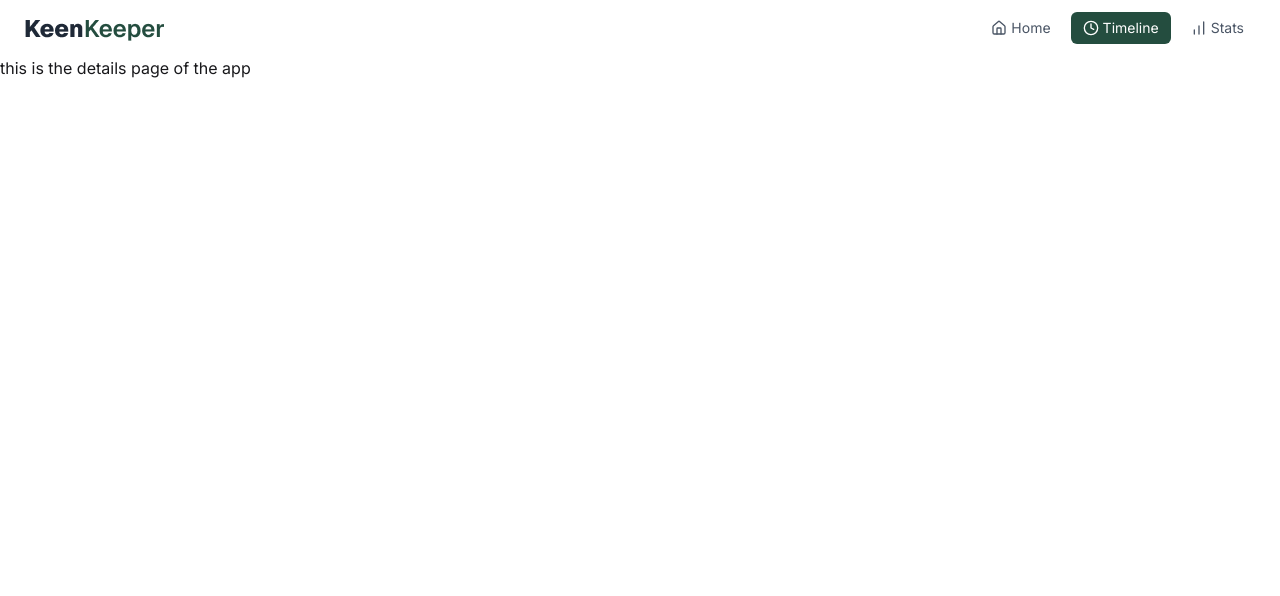
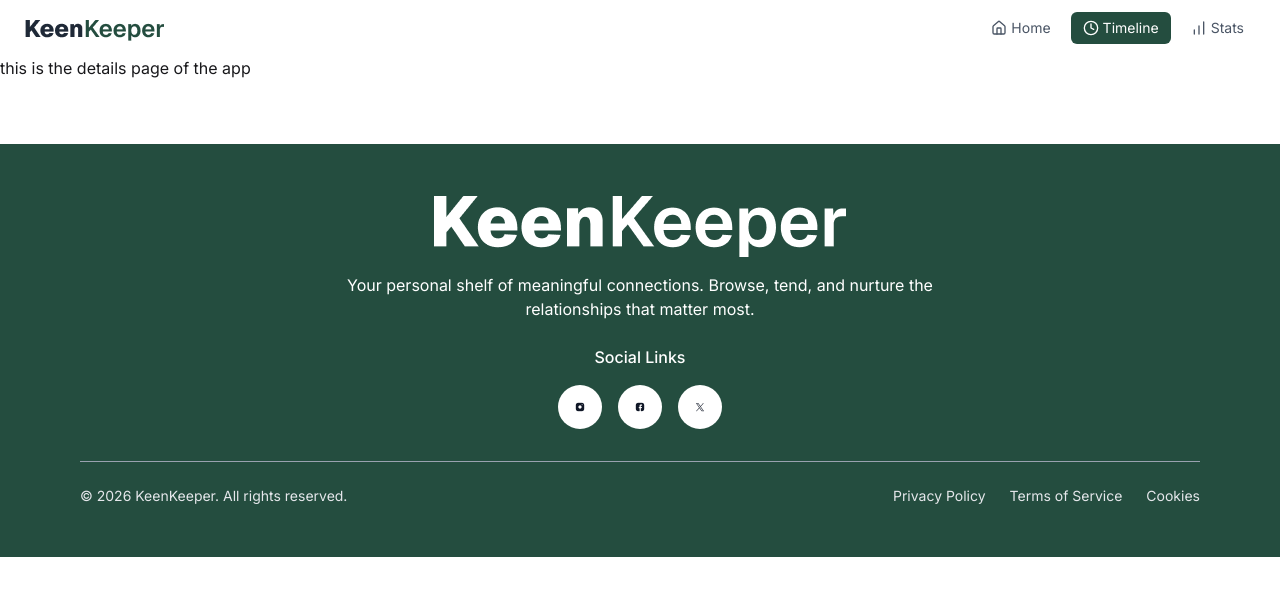
Before and after one commit to gaziadnan/FriendsZone, a Next.js app: page /timeline in a window 1280 px wide. Shown: the top 596 px of the page. Built offline with nearby package versions, Linux system fonts and the light colour scheme.

Commit message:
Added the Footer Section and Add in layout.js file for see this section in other pages

```diff
--- a/src/app/layout.js
+++ b/src/app/layout.js
@@ -1,19 +1,17 @@
 import "./globals.css";
 import Navbar from "@/components/Navbar";
+import Footer from "@/components/Footer";
 import { Inter } from "next/font/google";
 
-// Load font
-const inter = Inter({
-  subsets: ["latin"],
-  variable: "--font-inter",
-});
+const inter = Inter({ subsets: ["latin"] });
 
 export default function RootLayout({ children }) {
   return (
     <html lang="en">
-      <body className={`${inter.className}`}>
+      <body className={inter.className}>
         <Navbar />
         {children}
+        <Footer />
       </body>
     </html>
   );
--- /dev/null
+++ b/src/components/Footer.jsx
@@ -0,0 +1,61 @@
+const Footer = () => {
+  return (
+    <footer className="bg-[#244D3F] text-white mt-16 flex justify-center items-center h-[413px]">
+
+      <div className="w-full max-w-6xl px-4 text-center">
+
+        {/* Logo Image */}
+        <div className="flex justify-center mb-4">
+          <img
+            src="/assets/logo-xl.png"
+            alt="KeenKeeper"
+            className="w-[412px] h-[61px] object-contain"
+          />
+        </div>
+
+        {/* Subtitle */}
+        <p className="text-white-400 mb-6 max-w-2xl mx-auto">
+          Your personal shelf of meaningful connections. Browse, tend, and nurture the relationships that matter most.
+        </p>
+
+        {/* Social Links */}
+        <p className="mb-4 font-medium">Social Links</p>
+
+        <div className="flex justify-center gap-4 mb-8">
+
+          <div className="bg-white p-3 rounded-full cursor-pointer hover:scale-110 transition">
+            <img src="/assets/instagram.png" alt="instagram" className="w-5 h-5" />
+          </div>
+
+          <div className="bg-white p-3 rounded-full cursor-pointer hover:scale-110 transition">
+            <img src="/assets/facebook.png" alt="facebook" className="w-5 h-5" />
+          </div>
+
+          <div className="bg-white p-3 rounded-full cursor-pointer hover:scale-110 transition">
+            <img src="/assets/twitter.png" alt="twitter" className="w-5 h-5" />
+          </div>
+
+        </div>
+
+        {/* Divider */}
+        <hr className="border-gray-400 mb-6" />
+
+        {/* Bottom Section */}
+        <div className="flex flex-col md:flex-row justify-between items-center text-sm text-gray-200">
+
+          <p>© 2026 KeenKeeper. All rights reserved.</p>
+
+          <div className="flex gap-6 mt-4 md:mt-0">
+            <span className="cursor-pointer hover:underline">Privacy Policy</span>
+            <span className="cursor-pointer hover:underline">Terms of Service</span>
+            <span className="cursor-pointer hover:underline">Cookies</span>
+          </div>
+
+        </div>
+
+      </div>
+    </footer>
+  );
+};
+
+export default Footer;
```
